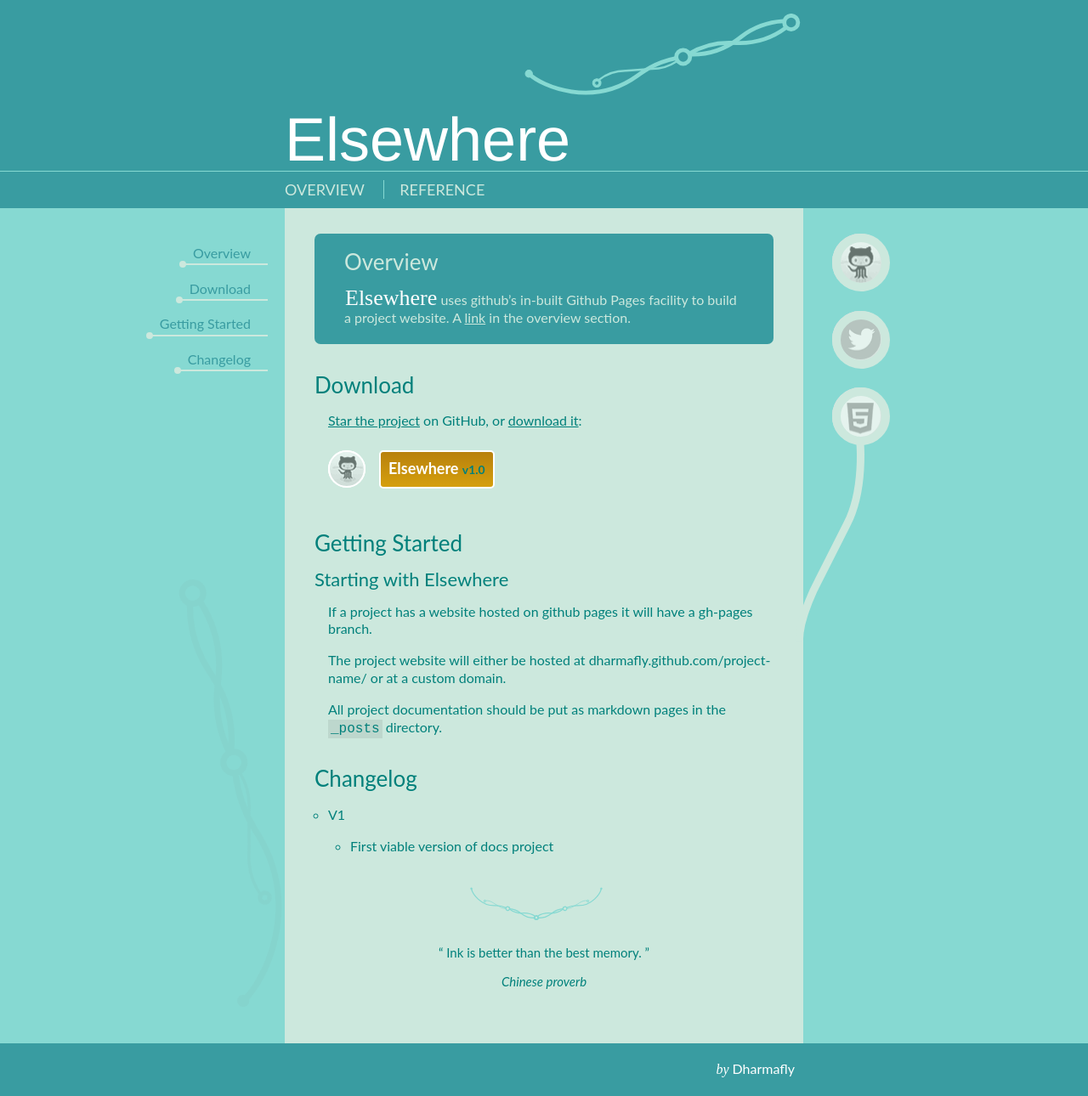
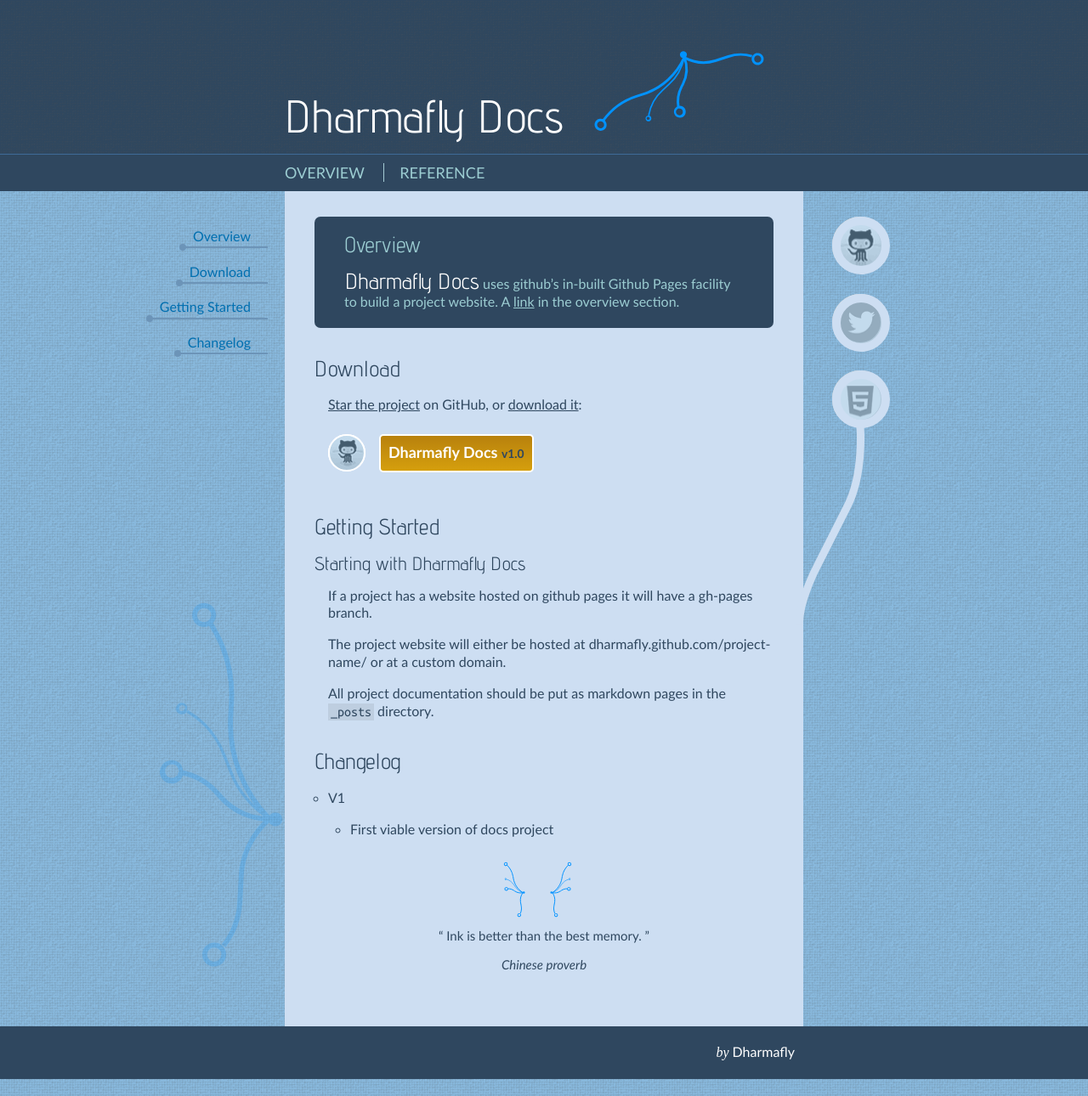
Before and after one commit to dharmafly/noodle, a Jekyll site: the page built from index.html, in a window 1280 px wide. Shown: the whole page at 85% size. Built offline with Jekyll 4.4.1, drawn with Linux system fonts in a browser that asks for light colours; nearby versions of some CDN libraries; Markdown is read by kramdown in place of the engine named in the settings.

Commit message:
removed font loader as was not solving FOUT #189, #71

```diff
--- a/_config.yml
+++ b/_config.yml
@@ -1,10 +1,10 @@
 # The project
-PROJECT_NAME: Elsewhere
+PROJECT_NAME: Dharmafly Docs
 GITHUB_CURRENT_VERSION: 1.0
 GITHUB_PROJECT_URL: https://github.com/dharmafly/dharmafly-docs
 
 # Site theme (options: forest, ocean, horus, seagrass, sundae, slate)
-THEME: seagrass
+THEME: ocean
 
 
 ############ Options
--- a/_layouts/default.html
+++ b/_layouts/default.html
@@ -41,8 +41,7 @@
     <!--[if lt IE 9]>
         <script src="{{ relative_path }}javascript/html5shiv.js"></script>
     <![endif]-->
-    {% include fonts.liquid %}
-    <!-- <link href="{{ relative_path }}css/fonts/{{ site.THEME }}.css" rel="stylesheet"> -->
+    <link href="{{ relative_path }}css/fonts/{{ site.THEME }}.css" rel="stylesheet">
     <link href="{{ relative_path }}css/{{ site.THEME }}.css" rel="stylesheet">
     <link rel="shortcut icon" href="{{ relative_path }}img/{{ site.THEME }}-favicon.ico">
   </head>
```
